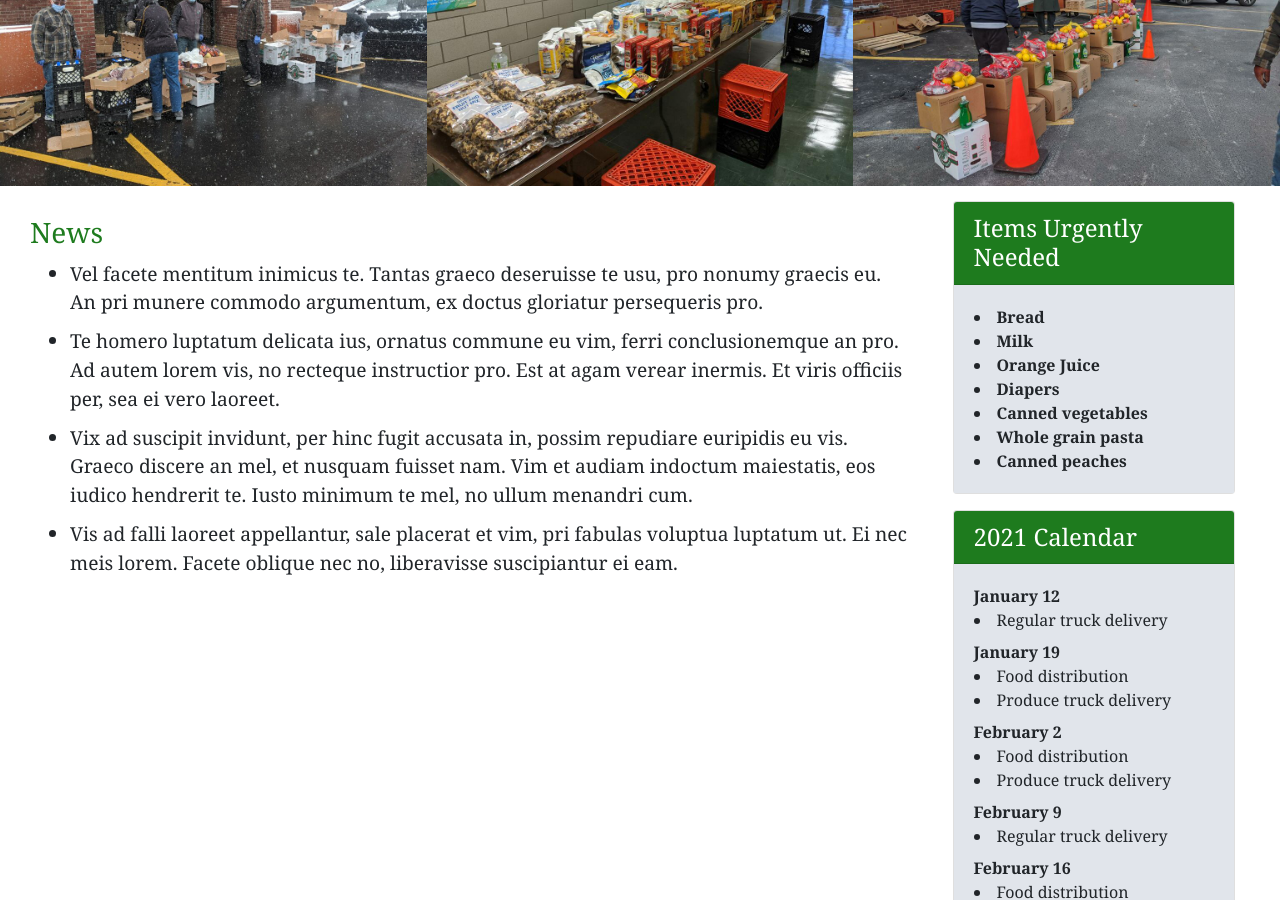
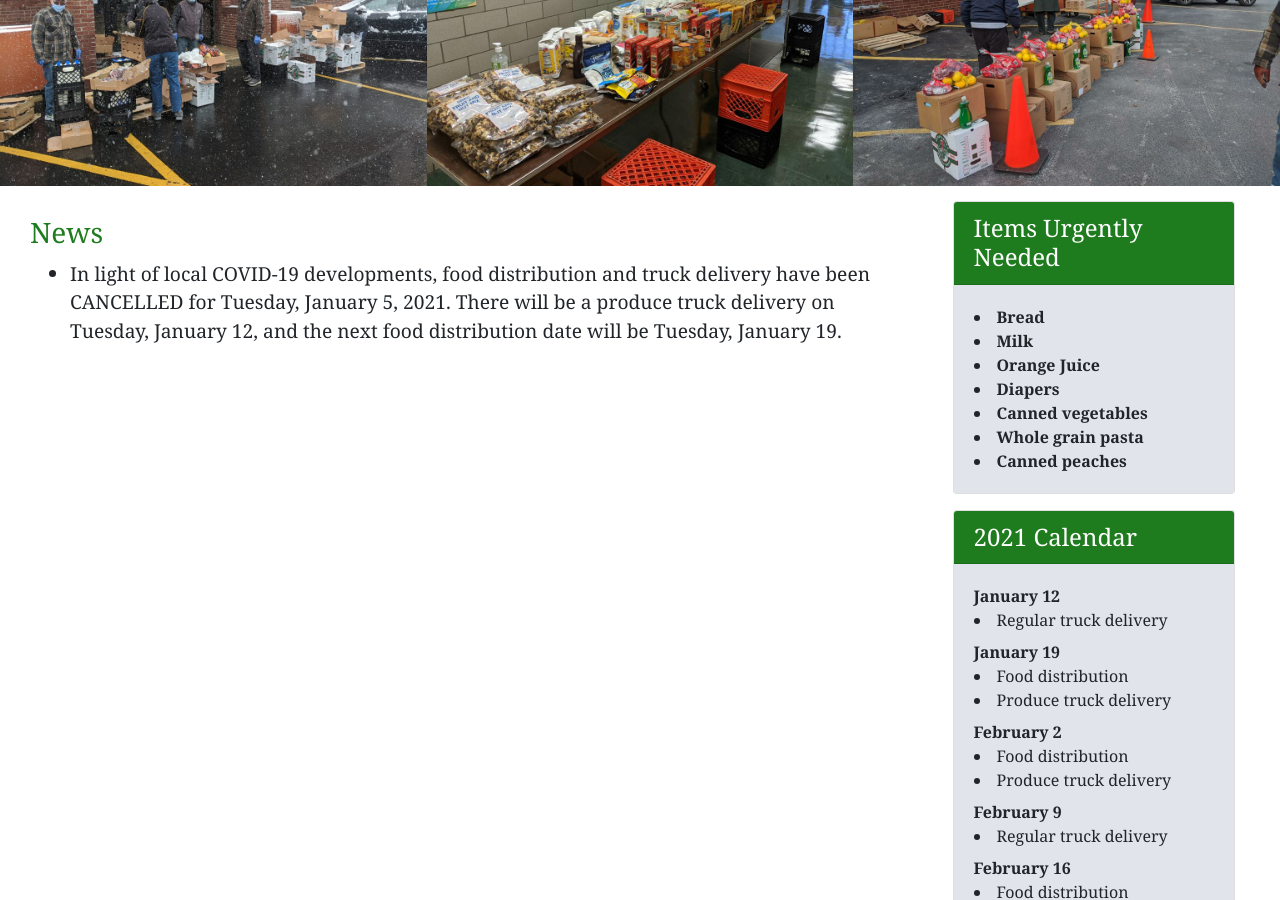
Before and after one commit to Cloverleaf-Food-Bank/cloverleaf-food-bank.github.io, a Jekyll site: the page built from index.html, in a window 1280 px wide and 900 px high, scrolled down 322 px. Built offline with Jekyll 4.4.1, drawn with Linux system fonts in a browser that asks for light colours.

```diff
--- a/_data/headlines.yml
+++ b/_data/headlines.yml
@@ -8,16 +8,5 @@
 #  indented two spaces from the delimiter "- >-" to be recognized as a value.
 
 - >-
-  Vel facete mentitum inimicus te. Tantas graeco deseruisse te usu, pro nonumy graecis eu.
-  An pri munere commodo argumentum, ex doctus gloriatur persequeris pro.
-- >-
-  Te homero luptatum delicata ius, ornatus commune eu vim, ferri conclusionemque an pro.
-  Ad autem lorem vis, no recteque instructior pro. Est at agam verear inermis.
-  Et viris officiis per, sea ei vero laoreet.
-- >-
-  Vix ad suscipit invidunt, per hinc fugit accusata in, possim repudiare euripidis eu vis.
-  Graeco discere an mel, et nusquam fuisset nam. Vim et audiam indoctum maiestatis,
-  eos iudico hendrerit te. Iusto minimum te mel, no ullum menandri cum.
-- >-
-  Vis ad falli laoreet appellantur, sale placerat et vim, pri fabulas voluptua
-  luptatum ut. Ei nec meis lorem. Facete oblique nec no, liberavisse suscipiantur ei eam.
+  In light of local COVID-19 developments, food distribution and truck delivery have been CANCELLED for Tuesday,
+  January 5, 2021. There will be a produce truck delivery on Tuesday, January 12, and the next food distribution date will be Tuesday, January 19.
```
